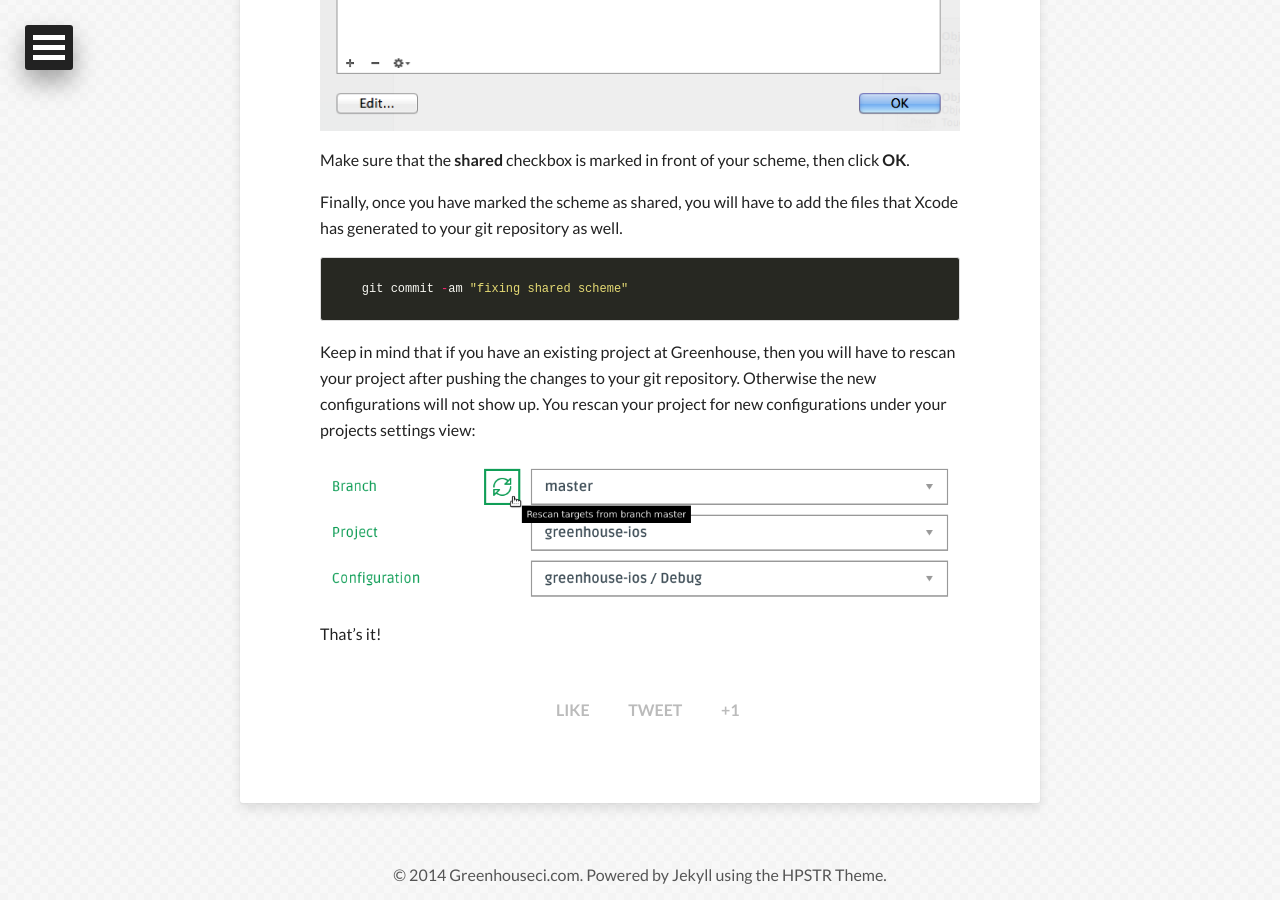
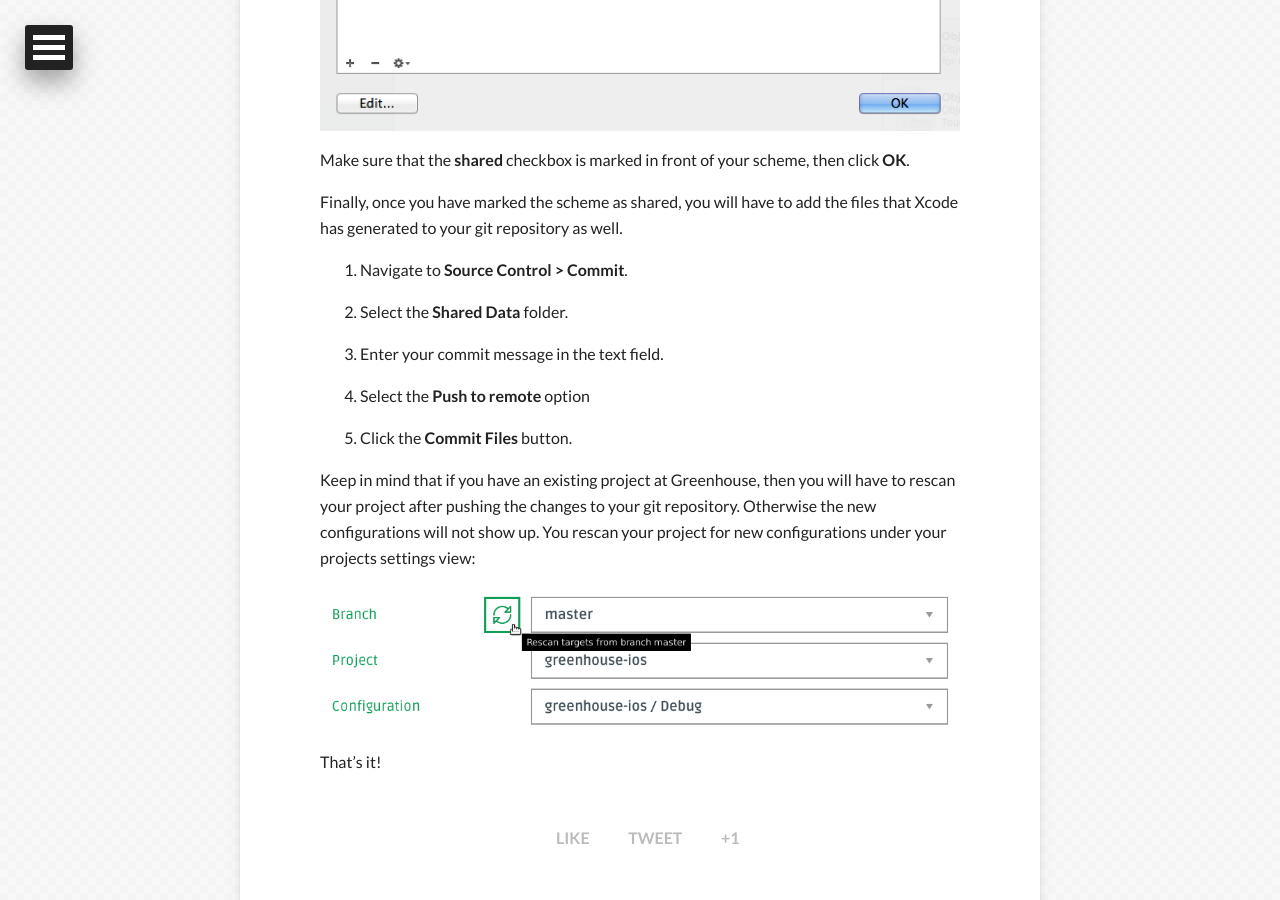
Before and after one commit to GreenhouseCI/blog.greenhouseci.com, a Jekyll site: the page built from add_project_tutorial.md, in a window 1280 px wide and 900 px high, scrolled down 2395 px. Built offline with Jekyll 4.4.1, drawn with Linux system fonts in a browser that asks for light colours; nearby versions of some CDN libraries.

Commit message:
improve xcode scheme sharing section

```diff
--- a/add_project_tutorial.md
+++ b/add_project_tutorial.md
@@ -50,9 +50,15 @@ Make sure that the **shared** checkbox is marked in front of your scheme, then c
 
 Finally, once you have marked the scheme as shared, you will have to add the files that Xcode has generated to your git repository as well.
 
-{% highlight ruby %}
-    git commit -am "fixing shared scheme"
-{% endhighlight %}
+1. Navigate to **Source Control > Commit**.
+
+2. Select the **Shared Data** folder.
+
+3. Enter your commit message in the text field.
+
+4. Select the **Push to remote** option
+
+5. Click the **Commit Files** button.
 
 Keep in mind that if you have an existing project at Greenhouse, then you will have to rescan your project after pushing the changes to your git repository. Otherwise the new configurations will not show up. You rescan your project for new configurations under your projects settings view:
 
```
